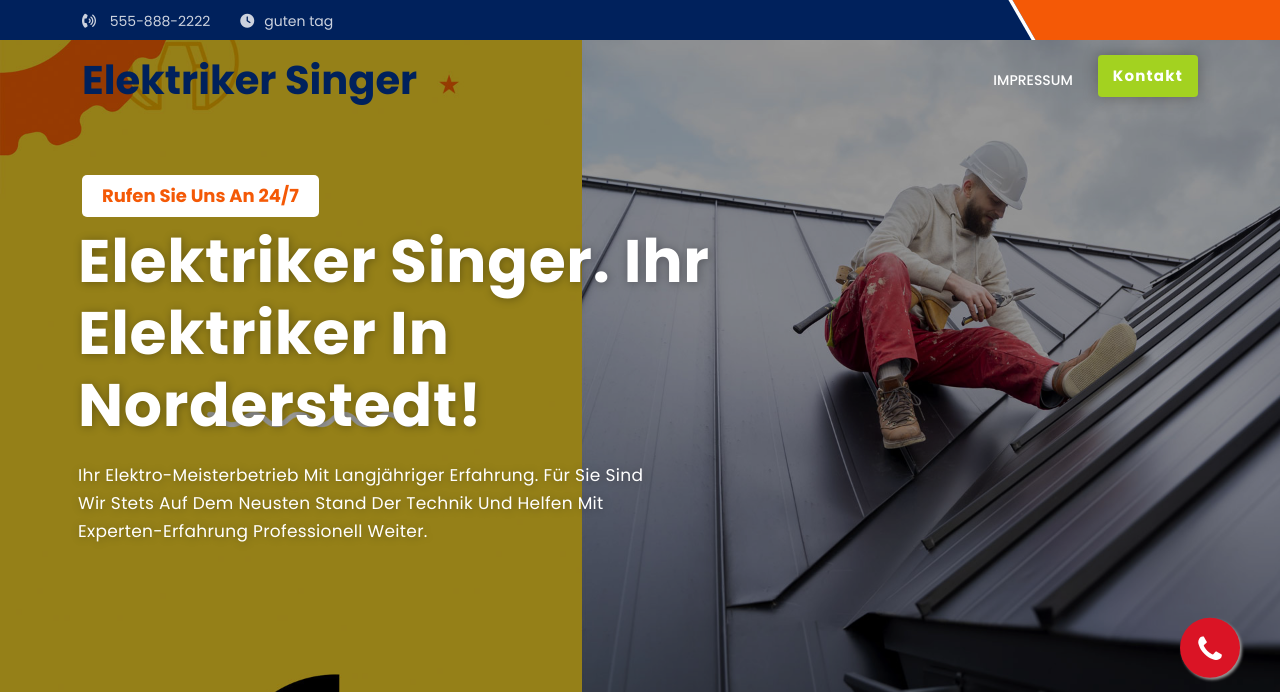
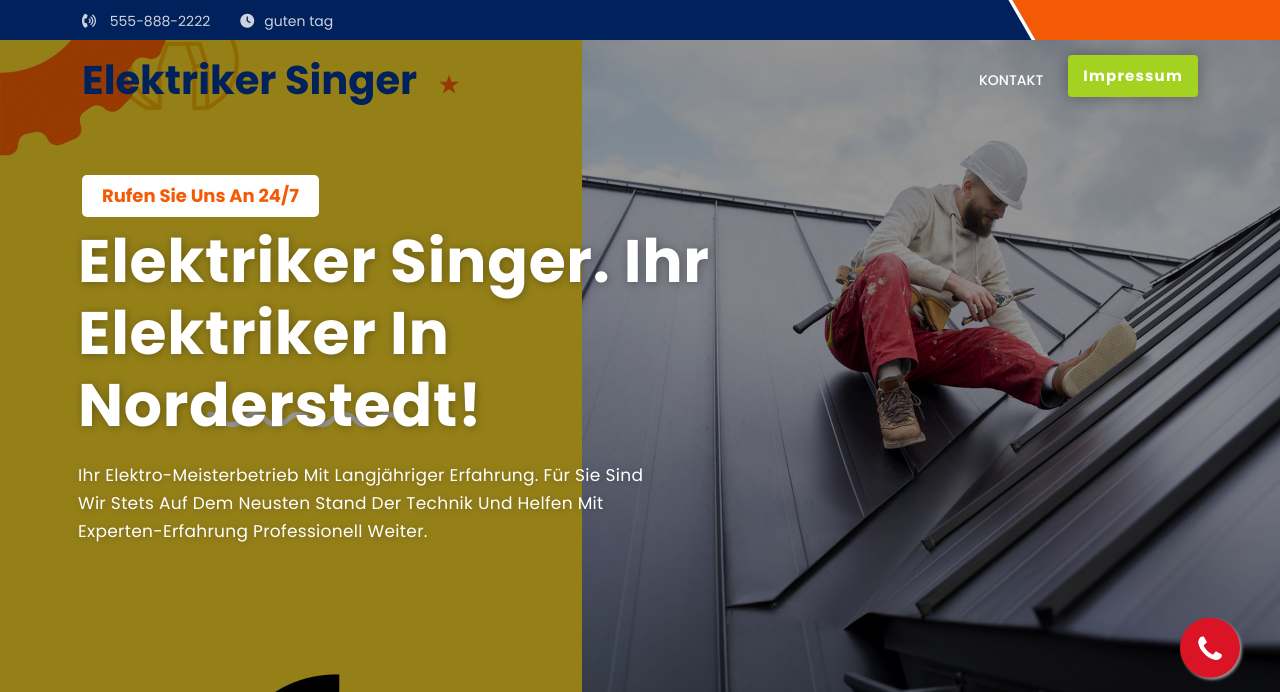
Before and after one commit to elektriker-SH/elektriker-Rehse, a plain HTML site: page index.html in a window 1280 px wide. Shown: the top 692 px of the page. Drawn offline with Linux system fonts and the light colour scheme.

Commit message:
Update index.html

```diff
--- a/index.html
+++ b/index.html
@@ -91,9 +91,9 @@
 								<ul class="atf-nav-list atf-onepage-nav">
 
 
-									<li><a href="impressum.html" class="atf-smooth-move">Impressum</a></li>
+									<li><a href="#" class="atf-smooth-move">Kontakt</a></li>
 									<li class="atf-menu-btn">
-										<a href="#contact" class="atf-smooth-move atf-themes-btn d-none d-lg-block">Kontakt</a>
+										<a href="impressum.html" class="atf-smooth-move atf-themes-btn d-none d-lg-block">impressum</a>
 									</li>
 								</ul>
 							</div>
```
